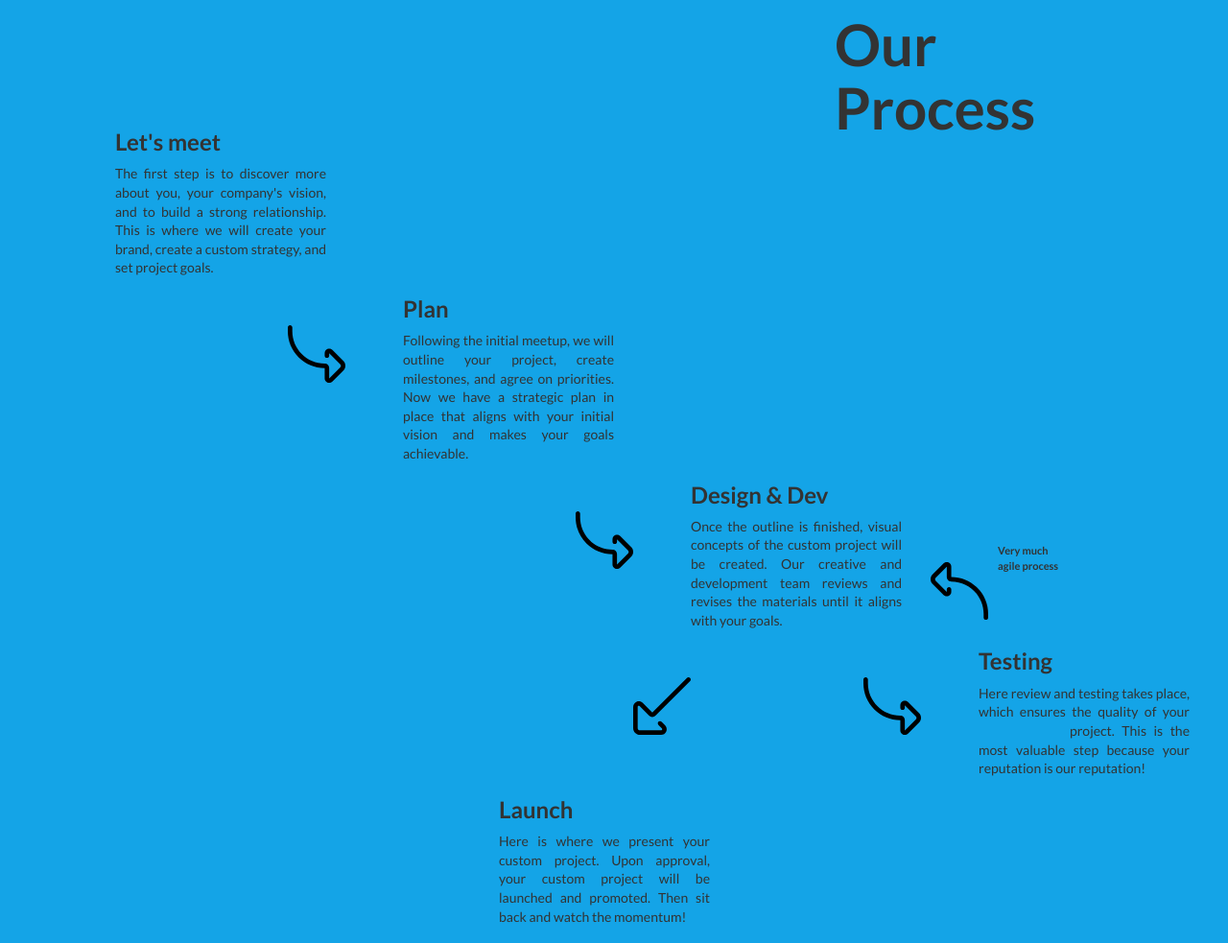
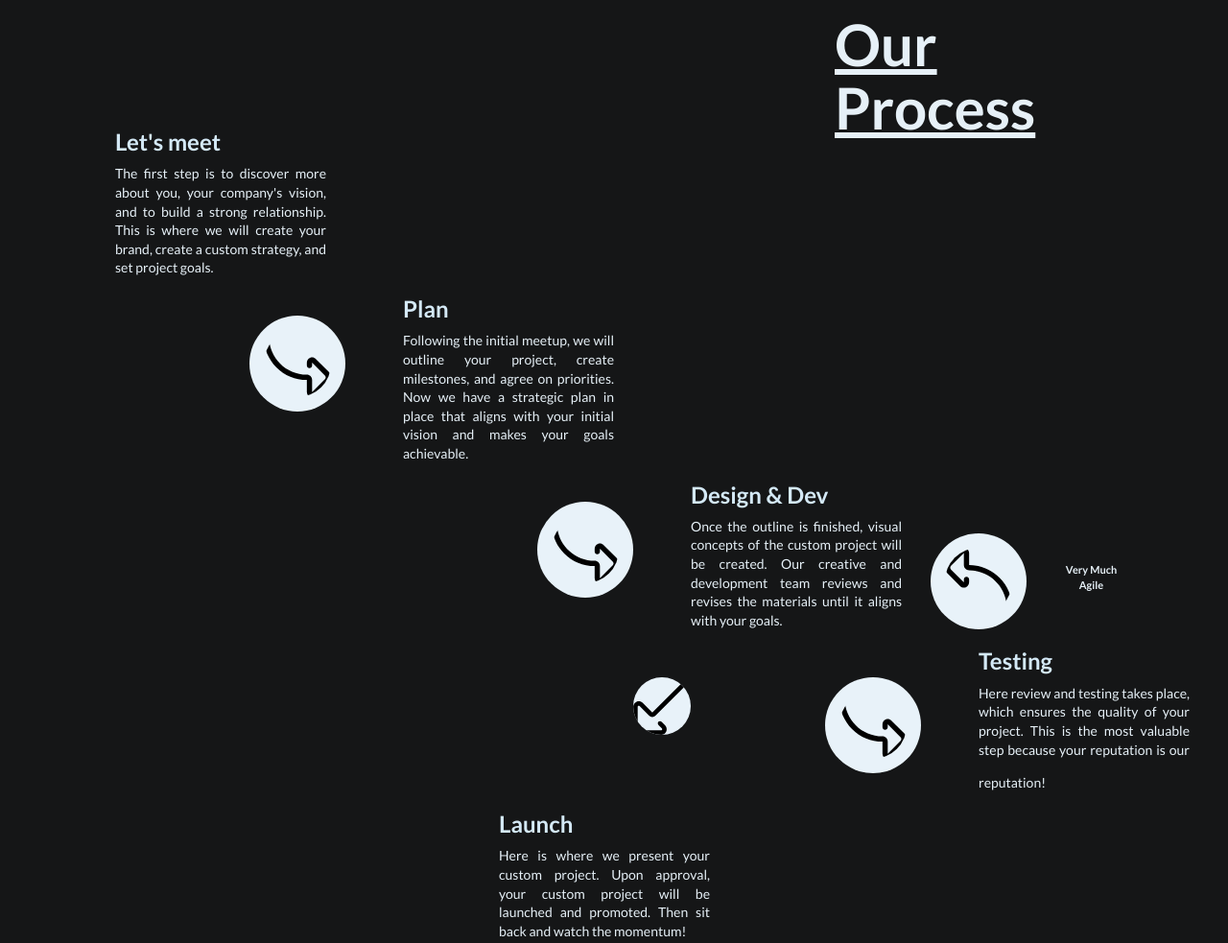
Before and after one commit to wari1986/Helios, a plain HTML site: page index.html in a window 1280 px wide. Shown: the part 720-1703 px from the top of the page at 96% size. Drawn offline with Linux system fonts and the light colour scheme.

Commit message:
Added background to arrows

```diff
--- a/css/landing-page.css
+++ b/css/landing-page.css
@@ -102,7 +102,7 @@ h6 {
 
 .content-section-a {
   padding: 50px 0;
-  background-color: #14a4e7;
+  background-color: #151617;
 }
 
 .content-section-b {
@@ -122,13 +122,19 @@ h6 {
 .process-section p {
   font-size: 14px;
   text-align: justify;
+  color: #e6f0f7;
 }
 
+.process-section h3 {
+  color: #d4e9f6;
+}
 #ourprocess {
   margin-left: 800px;
   margin-bottom: -30px;
   text-align: left;
   font-size: 60px;
+  color: #e6f0f7;
+  text-decoration: underline;
 }
 
 #meet {
@@ -153,9 +159,14 @@ h6 {
 
 .arrow {
   float: left;
-  width: 60px;
-  margin-top: 30px;
-  margin-left: 180px;
+  margin-top: 20px;
+  margin-left: 140px;
+  border-radius: 50%;
+  width: 100px;
+  height: 100px;
+  background-color: #e8f2f9;
+  padding: 15px;
+  display: inline-block;
 }
 
 .arrow-reverse {
@@ -168,6 +179,8 @@ h6 {
   margin-top: 30px;
   margin-left: -60px;
   float: left;
+  border-radius: 50%;
+  background-color: #e8f2f9;
 }
 
 #arrowdesign {
@@ -175,15 +188,18 @@ h6 {
 }
 
 #agile {
-  margin-top: -200px;
-  margin-left: 320px;
+  float: left;
+  margin-top: -220px;
+  margin-left: 380px;
   font-size: 11px;
   width: 75px;
   text-align: left;
+  color: #e6f0f7;
+  text-align: center;
 }
 
 #arrowreverse {
-  margin-top: -180px;
+  margin-top: -250px;
   margin-left: 250px;
 }
 
--- a/index.html
+++ b/index.html
@@ -135,7 +135,7 @@
             src="img/curved-reverse.svg"
             alt=""
           />
-          <p class="arrow" id="agile">Very much agile process</p>
+          <p id="agile">Very Much Agile</p>
         </div>
 
         <div class="process-section" id="testing">
```
